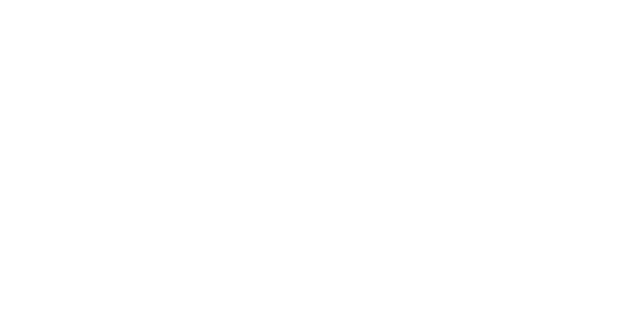
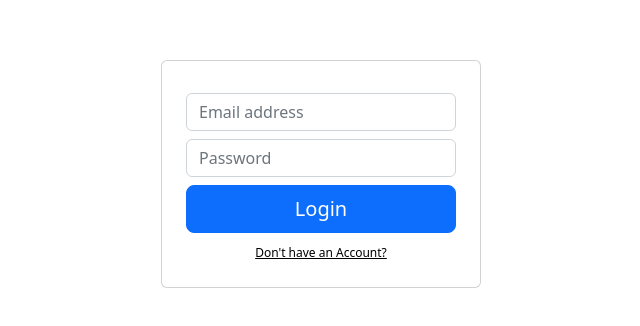
Before and after one commit to shilpapanwar098/foodproject1, a React (Create React App) app: page /login in a window 1280 px wide. Before the commit this address had no page. Shown: the part 226-552 px from the top of the page, without its empty margins (319-959 px from the left). Built offline with nearby package versions, Linux system fonts and the light colour scheme.

Commit message:
login page added

```diff
--- a/package.json
+++ b/package.json
@@ -3,14 +3,10 @@
   "version": "0.1.0",
   "private": true,
   "dependencies": {
-    "@testing-library/jest-dom": "^5.16.5",
-    "@testing-library/react": "^13.4.0",
-    "@testing-library/user-event": "^13.5.0",
     "react": "^18.2.0",
     "react-dom": "^18.2.0",
     "react-router-dom": "^6.7.0",
-    "react-scripts": "5.0.1",
-    "web-vitals": "^2.1.4"
+    "react-scripts": "5.0.1"
   },
   "scripts": {
     "start": "react-scripts start",
--- a/public/index.html
+++ b/public/index.html
@@ -43,7 +43,7 @@
       work correctly both with client-side routing and a non-root public URL.
       Learn how to configure a non-root public URL by running `npm run build`.
     -->
-    <title>React App</title>
+    <title>Food App</title>
   </head>
   <body>
     <noscript>You need to enable JavaScript to run this app.</noscript>
--- a/src/App.js
+++ b/src/App.js
@@ -4,7 +4,7 @@
 import Products from "./components/Products";
 import Cart from "./components/Cart/Cart";
 import OrderStatus from "./components/OrderStatus";
-
+import Login from "./components/Login/Login";
 function App() {
   return (
     <>
@@ -13,7 +13,8 @@
           <Route exact path="/orderstatus" element={<OrderStatus />}></Route>
           <Route exact path="/products" element={<Products />}></Route>
           <Route exact path="/cart" element={<Cart />}></Route>
-          <Route exact path="/" element={<Home />}></Route>
+          <Route exact path="/login" element={<Login />}></Route>
+          <Route exact path="/" element={<Home val={20} value2={50} shilpa={4278}/>}></Route>
         </Routes>
       </Router>
     </>
--- a/src/Context.jsx
+++ b/src/Context.jsx
@@ -1,13 +1,19 @@
 import React, { createContext } from "react";
 import { useState } from "react";
+import App from "./App";
 import { foodItems } from "./components/FoodItems";
 
 const ProductContext = createContext({});
 
-const Context = ({ children }) => {
+const Root = ({ children }) => {
   const [counter, setCounter] = useState(0);
   const [orderList, setOrderList] = useState([]);
   const [total, setTotal] = useState(0);
+  const [loginCredentials,setLoginCredentials] = useState([{
+    id: "mail@example.com",
+    password: "shilpa123"
+  }]);
+  const [isLoggedIn,setIsLoggedIn] = useState(false);
 
   var cartData = [...orderList];
   const addToCart = (id) => {
@@ -36,11 +42,12 @@
   var currPrice = 0;
   function increamentItem(id) {
     var incObj = cartData.find((element) => element.id == id);
+
+    currPrice = incObj.price/ (incObj.quantity);
     incObj.quantity += 1;
 
-    currPrice =
-      (incObj.price * incObj.quantity - incObj.price * (incObj.quantity - 1)) /
-      (incObj.quantity - 1);
+      // (incObj.price * incObj.quantity - incObj.price * (incObj.quantity - 1)) /
+      // (incObj.quantity - 1);
     incObj.price = currPrice * incObj.quantity;
 
     setOrderList(cartData);
@@ -50,22 +57,23 @@
     let decObj = cartData.find((element) => element.id == id);
     let ind = cartData.indexOf(decObj);
     if (decObj.quantity > 1) {
-      currPrice =
-        (decObj.price * decObj.quantity -
-          decObj.price * (decObj.quantity - 1)) /
-        decObj.quantity;
+      currPrice = decObj.price / decObj.quantity;
+        // (decObj.price * decObj.quantity -
+        //   decObj.price * (decObj.quantity - 1)) /
+        // decObj.quantity;
       decObj.quantity -= 1;
       decObj.price = currPrice * decObj.quantity;
       setOrderList(cartData);
     } else {
-      cartData.splice(ind, 1);
+      cartData.splice(id, 1);
     }
   }
+
 
   return (
     <ProductContext.Provider
       value={{
-        totalAmount: totalAmount,
+        totalAmount: totalAmount, // function to calc total amount
         orderList,
         setOrderList,
         counter,
@@ -73,11 +81,17 @@
         increamentItem: increamentItem,
         decreamentItem: decreamentItem,
         addToCart: addToCart,
+        loginCredentials,
+        setLoginCredentials,
+        isLoggedIn,
+        setIsLoggedIn
       }}
     >
       {children}
-    </ProductContext.Provider>
+   </ProductContext.Provider>
+
+
   );
 };
 
-export { ProductContext, Context };
+export { ProductContext, Root };
--- a/src/components/Cart/Cart.jsx
+++ b/src/components/Cart/Cart.jsx
@@ -4,7 +4,8 @@
 import { useContext } from "react";
 import { ProductContext } from "../../Context";
 
-function Cart() {
+function Cart(props) {
+
    const {
     orderList,
     setOrderList,
@@ -24,7 +25,7 @@
     <>
       <Header />
 
-      <h3 className="text-center bg-dark text-white p-2">Cart Items</h3>
+      <h3 className="text-center bg-dark text-black p-2">Cart Items</h3>
       <div className="selected-cart-products-list  w-75 m-auto text-center">
         <table style={{width: "100%"}} className="rounded">
           <thead>
@@ -36,12 +37,12 @@
           <tbody>
                  {orderList.map((item) => {
               return (
-                <tr className="bg-success rounded" key={item.id} >
-                  <td className="text-white " style={{padding: "15px"}}>
+                <tr className="bg-white rounded" key={item.id} >
+                  <td className="text-black " style={{padding: "15px"}}>
                     <img src={item.image} alt={item.title} width={"150"} height={"150"}/>
                   </td>
-                  <td className="text-white">{item.title}</td>
-                  <td className="text-white p-3">
+                  <td className="text-black">{item.title}</td>
+                  <td className="text-black p-3">
                     <button
                       className="btn btn-primary"
                       onClick={() => decreamentItem(item.id)}
@@ -49,14 +50,9 @@
                       -
                     </button>
                     <span className="mx-1"> {item.quantity}</span>
-                    <button
-                      className="btn btn-primary"
-                      onClick={() => increamentItem(item.id)}
-                    >
-                      +
-                    </button>
+                    <button className="btn btn-primary" onClick={() => increamentItem(item.id)}>+</button>
                   </td>
-                  <td className="text-white">{item.price}</td>
+                  <td className="text-black">{item.price}</td>
                 </tr>
               );
             })}
--- a/src/components/FoodItems.js
+++ b/src/components/FoodItems.js
@@ -1,3 +1,4 @@
+//array of objects
 export const foodItems = [
   {
     id: 1,
--- a/src/components/Header/Header.jsx
+++ b/src/components/Header/Header.jsx
@@ -5,7 +5,7 @@
 import { ProductContext } from "../../Context";
 
 function Header() {
-  const { counter } = useContext(ProductContext);
+  const { counter, isLoggedIn, setIsLoggedIn } = useContext(ProductContext);
 
   return (
     <>
@@ -48,9 +48,11 @@
           <Link to="/orderstatus" className="btn btn-dark">
             Status
           </Link>
-          <Link to="/logout" className="btn btn-dark">
+         {isLoggedIn ?  <Link to="/" className="btn btn-dark" onClick={(e)=>{e.preventDefault(); setIsLoggedIn(()=>false);}}>
             logout
-          </Link>
+          </Link> :  <Link to="/login" className="btn btn-dark">
+            login
+          </Link>}
         </div>
       </div>
     </>
--- a/src/components/Home/Home.jsx
+++ b/src/components/Home/Home.jsx
@@ -4,12 +4,14 @@
 import Content from "./Content";
 import Footer from "./Footer";
 
-export default function Home() {
+export default function Home(props) {
+  const value = props.shilpa;
+
   return (
     <>
       <div className="row flex-column">
         <div className="col">
-          <Header />
+          <Header shilpaVal = {value}/>
         </div>
         <div className="col">
           <Carousel />
--- /dev/null
+++ b/src/components/Login/Login.jsx
@@ -0,0 +1,102 @@
+import React, { useContext, useEffect } from "react";
+import { useRef } from "react";
+import { useState } from "react";
+import { Link, useNavigate } from "react-router-dom";
+import { ProductContext } from "../../Context";
+
+export default function Login() {
+    const [email, setEmail] = useState("");
+    const [password, setPassword] = useState("");
+    const falseAlert = useRef(true);
+    const [newUser,setNewUser] = useState(false);
+    const {
+        loginCredentials,
+        setLoginCredentials,
+        setIsLoggedIn
+    } = useContext(ProductContext);
+    const navigate = useNavigate();
+
+    const handleSubmit = async (e) => {
+      e.preventDefault();
+    if(newUser) {
+        setLoginCredentials(()=>[...loginCredentials,{id: email, password:password}]);
+        setIsLoggedIn(true);
+        setNewUser(false);
+        navigate("/");
+    }
+    else {
+        loginCredentials && loginCredentials.every((cred)=>{
+            if(cred.id == email && cred.password == password) {
+                falseAlert.current = false;
+               return false;
+            }
+            return true;
+          });
+          if(falseAlert.current) {
+            setEmail("");
+            setPassword("");
+            alert("Invalid id or password!!!");
+          }
+          else {
+            setIsLoggedIn(true);
+            navigate("/");
+          }
+    }
+    };
+
+
+    return (
+      <>
+        <div
+          className="d-flex justify-content-center align-items-center m-auto "
+          style={{ height: "100vh" , width: "50%",  }}
+        >
+          <form
+            className="form-signin card  text-center form-body p-4 w-50"
+            onSubmit={handleSubmit}
+          >
+            <label for="inputEmail" className="sr-only">
+              Email address
+            </label>
+            <input
+              type="email"
+              id="inputEmail"
+              className="form-control my-2"
+              placeholder="Email address"
+              required=""
+              autofocus=""
+              value={email}
+              onChange={(e) => setEmail(e.target.value)}
+            />
+            <label for="inputPassword" className="sr-only">
+              Password
+            </label>
+            <input
+              type="password"
+              id="inputPassword"
+              className="form-control"
+              placeholder="Password"
+              required=""
+              value={password}
+              onChange={(e) => setPassword(e.target.value)}
+            />
+
+            <input
+              className="btn btn-lg btn-primary btn-block mt-2"
+              type="submit"
+              value={!newUser? "Login" : "Sign-up"}
+            />
+
+
+            <button style={{ fontSize: "12px", marginTop: "10px", border:"none", background:"unset", textDecoration:"underline" }}
+            onClick={(e)=>{
+                e.preventDefault();
+                setNewUser(true);
+            }}>
+              Don't have an Account?
+            </button>
+          </form>
+        </div>
+      </>
+    );
+};
--- a/src/index.js
+++ b/src/index.js
@@ -2,11 +2,11 @@
 import ReactDOM from "react-dom/client";
 import "./index.css";
 import App from "./App";
-import { Context } from "./Context";
+import { Root } from "./Context";
 
 const root = ReactDOM.createRoot(document.getElementById("root"));
 root.render(
-  <Context>
+  <Root>
     <App />
-  </Context>
+  </Root>
 );
```
